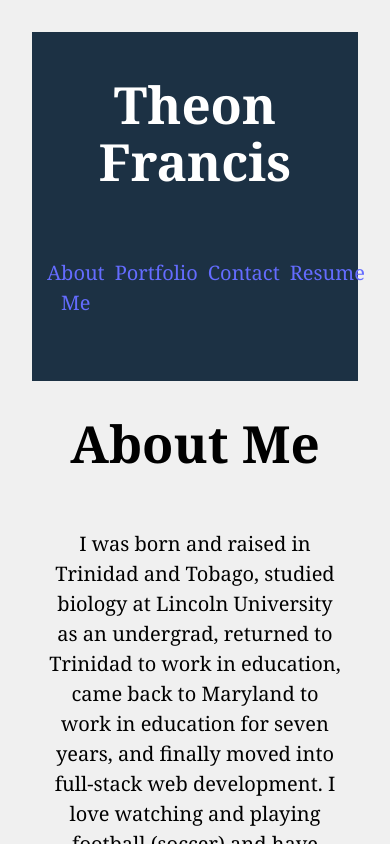
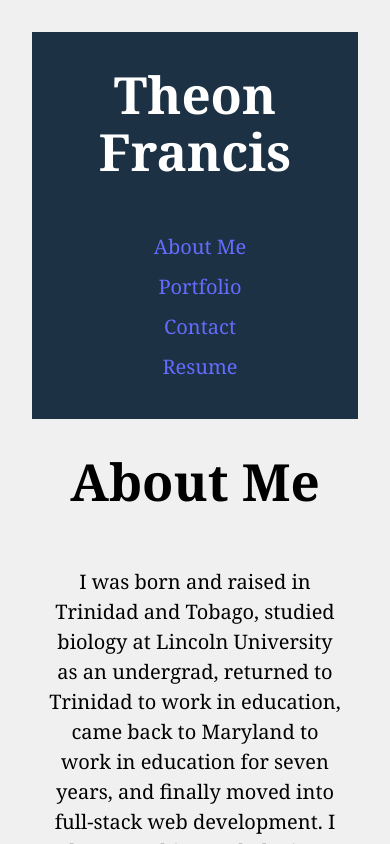
Before and after one commit to Theon87/portfolio-of-work-samples, a React (Vite) app: page / in a window 390 px wide. Shown: the top 844 px of the page. Built offline with nearby package versions, Linux system fonts and the light colour scheme.

Commit message:
change nav to column below 576px

```diff
--- a/src/App.css
+++ b/src/App.css
@@ -123,3 +123,15 @@ h1 {
     align-items: right;
   }
 }
+
+@media screen and (max-width: 576px) {
+  .nav {
+    flex-direction: column;
+    padding-top: 0;
+    padding-bottom: 0;
+  }
+
+  .header {
+    padding: 0;
+  }
+}
```
